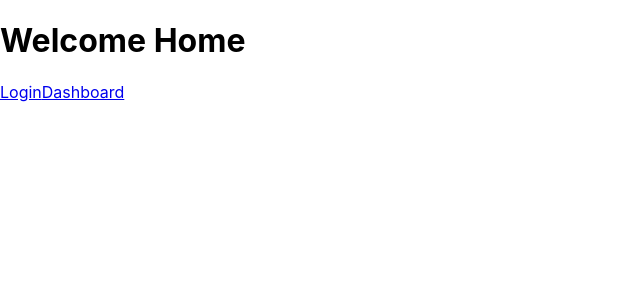
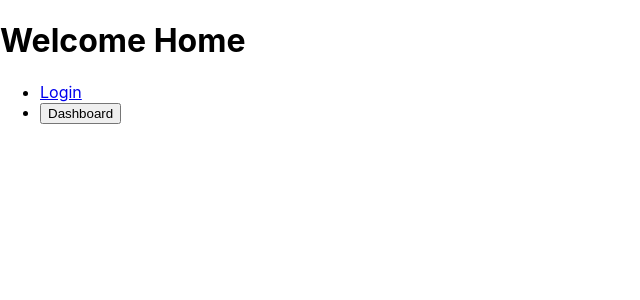
Before and after one commit to OMTut/login-oauth-discord-express, a React (Create React App) app in the folder frontend/: page / in a window 1280 px wide. Shown: the top 300 px of the page, without its empty margins (0-640 px from the left). Built offline with nearby package versions, Linux system fonts and the light colour scheme; no server answers.

Commit message:
login flows work

```diff
--- a/frontend/src/components/ProtectedRoute.tsx
+++ b/frontend/src/components/ProtectedRoute.tsx
@@ -1,5 +1,6 @@
-import React from 'react'
+import React, { useEffect } from 'react'
 import { Navigate, useLocation } from 'react-router-dom'
+import { oauthService } from '../services/oauthService'
 
 interface ProtectedRouteProps {
    children: JSX.Element
@@ -7,16 +8,28 @@ interface ProtectedRouteProps {
 
 const ProtectedRoute: React.FC<ProtectedRouteProps> = ({ children }) => {
    const location = useLocation();
+   const [isLoading, setIsLoading] = React.useState(true)
    const isAuthenticated = !!localStorage.getItem('access_token')
    const hasAuthCode = new URLSearchParams(location.search).has('code')
    console.log("Is Authenticated:", isAuthenticated)
-   console.log("Is Authenticated:", isAuthenticated); // Debugging
    console.log("Access Token in localStorage:", localStorage.getItem('access_token')); // Debugging
    console.log("Has Auth Code:", hasAuthCode); // Debugging
 
+   useEffect(() => {
+      const handleAuthCallback = async () => {
+         if (hasAuthCode) {
+            await oauthService.handleCallBack()
+         }
+         setIsLoading(false)
+      }
+      handleAuthCallback()
+  }, [hasAuthCode]);
+
+  if (isLoading) {
+      return <p>Loading...</p>
+   }
+
    if (isAuthenticated) {
-      return children
-   } else if (hasAuthCode) {
       return children
    } else {
       return <Navigate to='/login' />
--- a/frontend/src/pages/Dashboard.tsx
+++ b/frontend/src/pages/Dashboard.tsx
@@ -7,17 +7,16 @@ const Dashboard: React.FC = () => {
    const [error, setError] = useState<string | null>(null);
 
    useEffect(() => {
-      const handleAuth = async () => {
+      const fetchUserData = async () => {
          try {
-            console.log("Dashbaord component mounted")
-            await oauthService.handleCallBack();
-            const user = await apiService.getUserData();
+            console.log("Dashboard component mounted")
+            const user = await apiService.getUserData()
             setUserData(user)
          } catch (err: any) {
             setError(err.message)
          }
       }
-      handleAuth();
+      fetchUserData()
    }, [])
 
    if (error) {
--- a/frontend/src/pages/HomePage.tsx
+++ b/frontend/src/pages/HomePage.tsx
@@ -1,12 +1,32 @@
 import React from 'react';
-import { Link } from 'react-router-dom';
+import { Link, useNavigate  } from 'react-router-dom';
+import { oauthService } from "../services/oauthService";
 
-const HomePage = () => {
+const HomePage: React.FC = () => {
+
+  const navigate = useNavigate();
+  const handleDashboardClick = async () => {
+    const isAuthenticated = !!localStorage.getItem('access_token')
+    if (!isAuthenticated) {
+      navigate('/login');
+    } else {
+      navigate('/dashboard');
+    }
+  }
+
   return (
     <div>
       <h1>Welcome Home</h1>
-      <Link to="/login">Login</Link>
-      <Link to="/dashboard">Dashboard</Link>
+      <nav>
+        <ul>
+          <li>
+            <Link to="/login">Login</Link>
+          </li>
+          <li>
+            <button onClick={handleDashboardClick}>Dashboard</button>
+          </li>
+        </ul>
+      </nav>
     </div>
   );
 }
```
